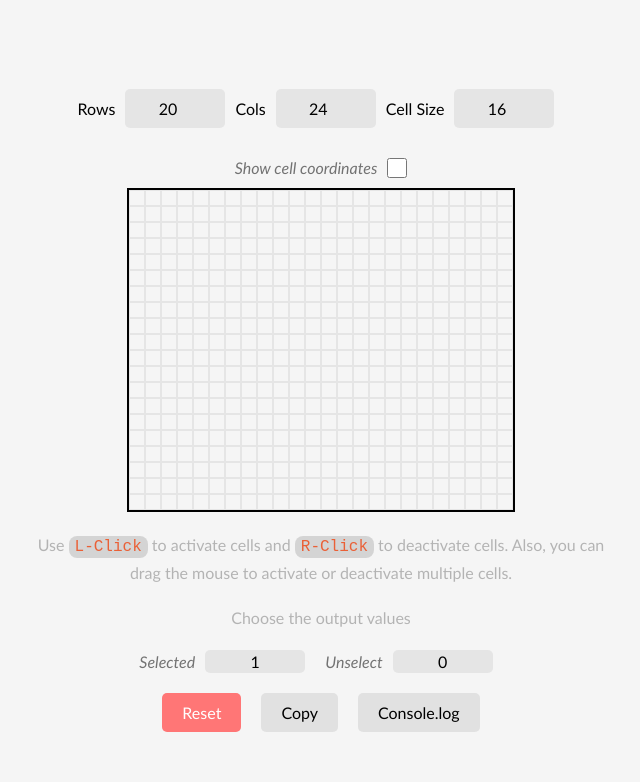
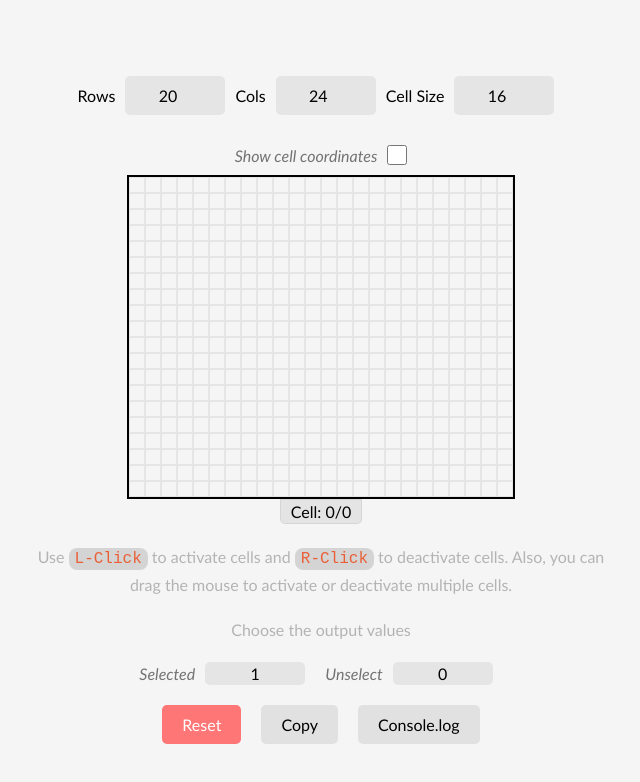
Before and after one commit to PortiESP/matrix-generator, a React (Vite) app: page / in a window 1280 px wide. Shown: the top 782 px of the page, without its empty margins (319-959 px from the left). Built offline with nearby package versions, Linux system fonts and the light colour scheme.

Commit message:
Added cursor over cell possition label

```diff
--- a/src/MatrixGenerator.jsx
+++ b/src/MatrixGenerator.jsx
@@ -43,8 +43,9 @@ function newGrid(rows, cols) {
 }
 
 function initGlobal() {
+    const cellSize = localStorage.getItem("cell-size")
     const grid = JSON.parse(localStorage.getItem("grid"))
-    if (grid) return { ...GLOBAL, rows: grid.length, cols: grid[0]?.length }
+    if (grid) return { ...GLOBAL, rows: grid.length, cols: grid[0]?.length, cellSize: cellSize || GLOBAL.cellSize }
     else return GLOBAL
 }
 
@@ -55,7 +56,7 @@ function MatrixGenerator() {
     // Store grid in local storage
     useEffect(() => {
         setGrid(resizeGrid(data.rows, data.cols, grid))
-        console.log(grid)
+        localStorage.setItem("cell-size", data.cellSize)
     }, [data])
 
     useEffect(() => {
--- a/src/components/Grid.jsx
+++ b/src/components/Grid.jsx
@@ -1,8 +1,10 @@
 import { useEffect } from "react"
 import Cell from "./Cell"
+import { useRef } from "react"
 
 export default function Grid({ grid, setGrid, data }) {
     const { rows, cols, cellSize, selected, unselected } = data
+    const $cursorCell = useRef(null)
 
     const handleClick = (i, j, value) => {
         setGrid((old) => {
@@ -22,20 +24,30 @@ export default function Grid({ grid, setGrid, data }) {
     }
     const handleMouseMove = (e) => {
         e.preventDefault()
+
+        // Get the cell coordinates
+        const { x, y } = document.querySelector(".grid").getBoundingClientRect()
+        const i = Math.floor((e.clientY - y) / data.cellSize)
+        const j = Math.floor((e.clientX - x) / data.cellSize)
+
+        if (!(i >= 0 && i < rows && j >= 0 && j < cols)) {
+            $cursorCell.current.innerText = "Cell: -/-"
+            return
+        }
+
+        // Update the cursor cell info
+        $cursorCell.current.innerText = `Cell: ${i}/${j}`
+
+        // If the mouse is not down, return
         if (!window.mouseRDown && !window.mouseLDown) return
 
-        const { x, y } = document.querySelector(".grid").getBoundingClientRect()
-
-        const i = Math.floor((e.clientY - y) / data.cellSize)
-        const j = Math.floor((e.clientX - x) / data.cellSize)
-        if (i >= 0 && i < rows && j >= 0 && j < cols) {
+        // Update the grid
         setGrid((old) => {
             const copy = old.map((row) => [...row])
             if (window.mouseLDown) copy[i][j] = selected
             if (window.mouseRDown) copy[i][j] = unselected
             return copy
         })
-        }
     }
 
     useEffect(() => {
@@ -53,8 +65,13 @@ export default function Grid({ grid, setGrid, data }) {
     const gridStyle = { display: "grid", gridTemplateColumns: `repeat(${cols}, ${cellSize}px)`, gridTemplateRows: `repeat(${rows}, ${cellSize}px)` }
 
     return (
+        <>
             <div className="grid" style={gridStyle}>
                 {grid.map((row, i) => row.map((cell, j) => <Cell key={`${i}-${j}`} i={i} j={j} cell={cell} handleClick={handleClick} data={data} />))}
             </div>
+            <span id="cursor-cell" ref={$cursorCell}>
+                Cell: 0/0
+            </span>
+        </>
     )
 }
--- a/src/index.css
+++ b/src/index.css
@@ -52,6 +52,13 @@
                 background-color: #bbb;
             }
         }
+    }
+
+    #cursor-cell {
+        padding: 2px 10px;
+        border: 1px solid #0001;
+        background-color: #0001;
+        border-radius: 0 0 5px 5px;
     }
 
     .info {
```
Lines whose indentation alone changed are shown as unchanged.
